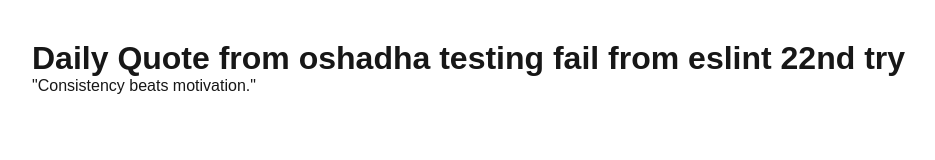
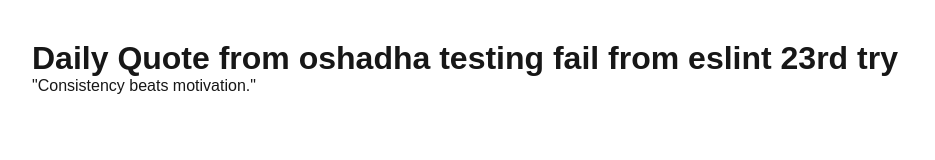
Before and after one commit to oshadhacperera/test-ci-cd, a Next.js app: page / in a window 1280 px wide. Shown: the top 160 px of the page, without its empty margins (8-943 px from the left). Built offline with nearby package versions, Linux system fonts and the light colour scheme.

Commit message:
23rd try

```diff
--- a/app/page.js
+++ b/app/page.js
@@ -1,8 +1,8 @@
 export default function Home() {
   return (
     <main style={{ padding: "40px", fontFamily: "Arial" }}>
-      <h1>Daily Quote from oshadha testing fail from eslint 22nd try</h1>
-      <p>"Consistency beats motivation."</p>
+      <h1>Daily Quote from oshadha testing fail from eslint 23rd try</h1>
+      <p>&quot;Consistency beats motivation.&quot;</p>
     </main>
   );
 }
```
